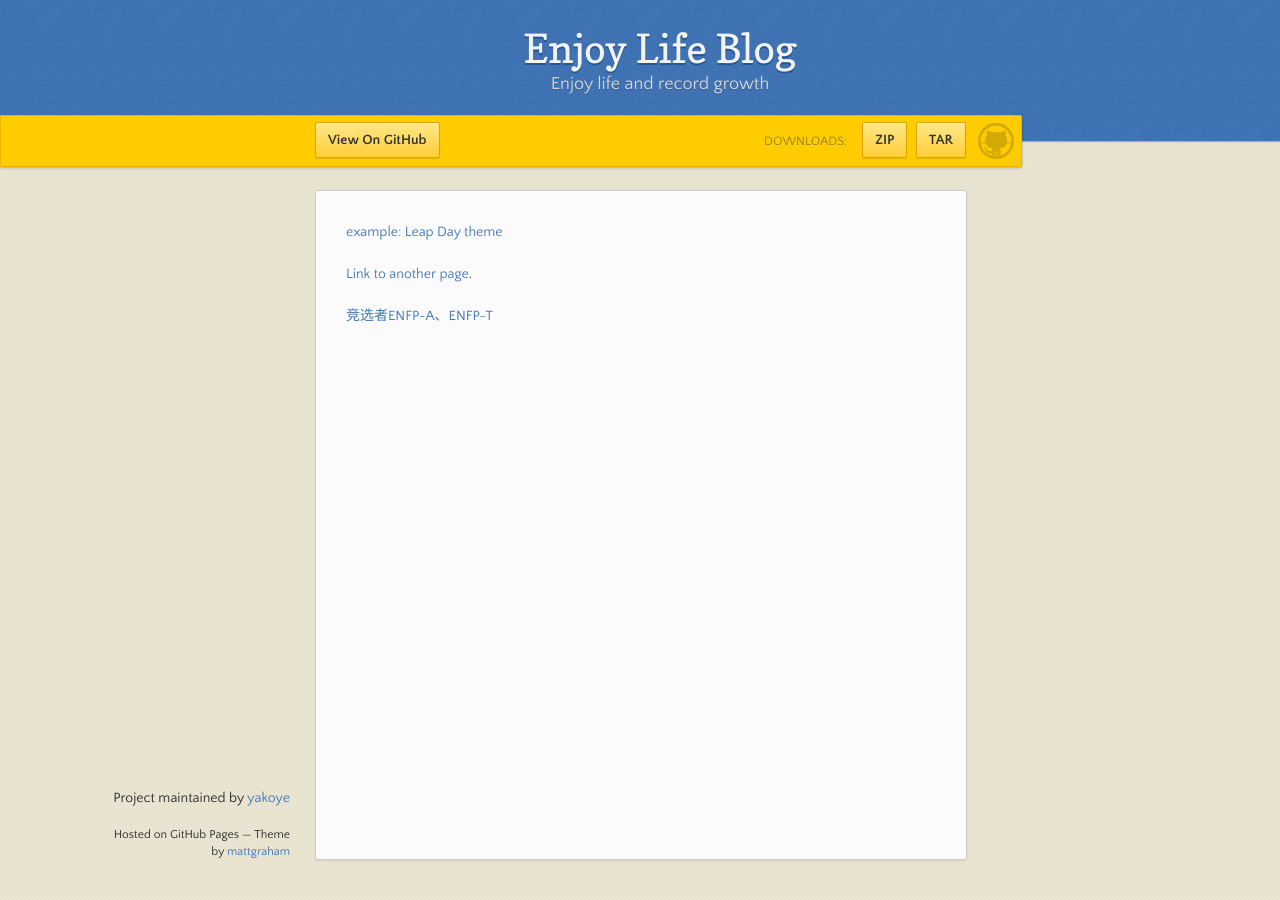
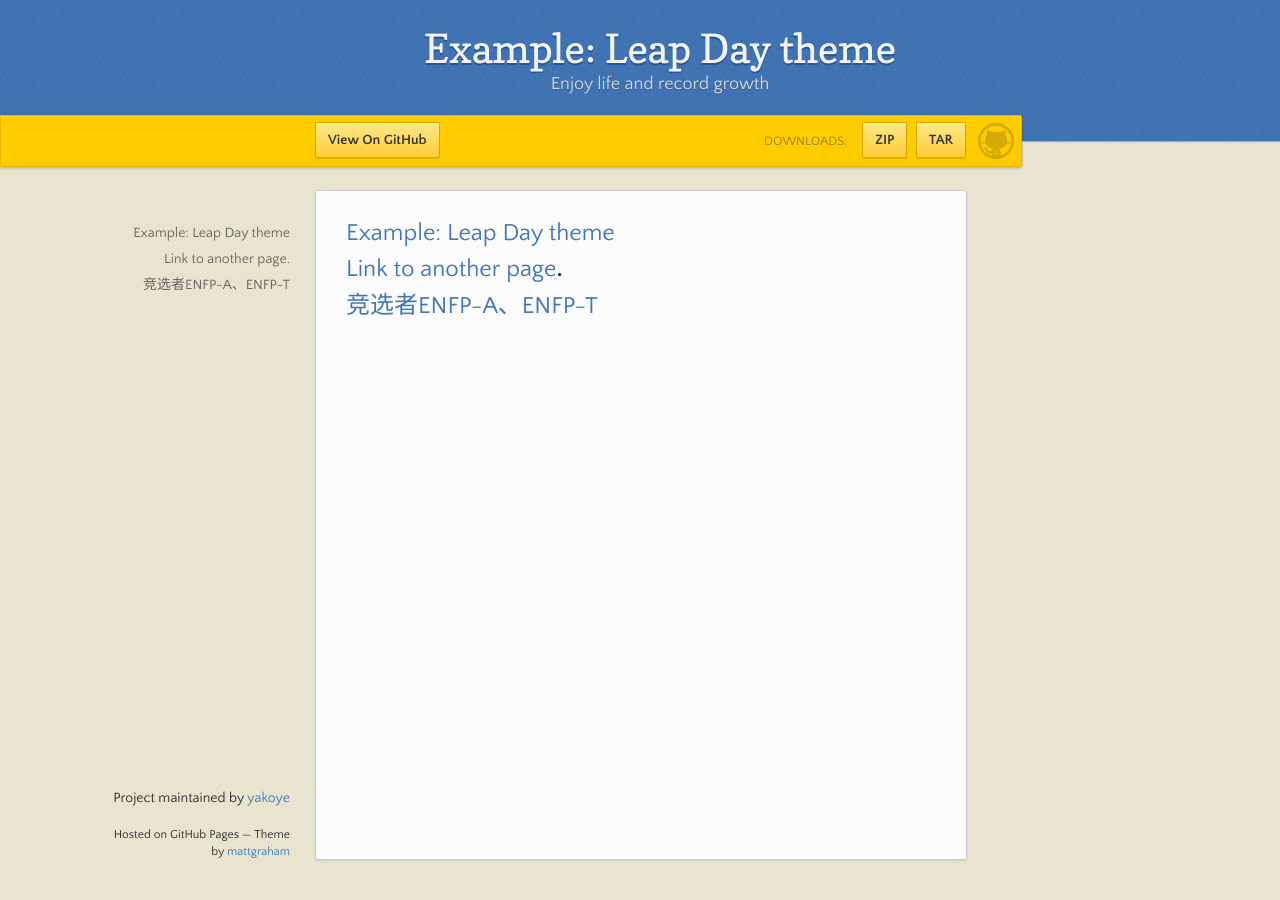
Before and after one commit to yakoye/enjoylife.github.io, a Jekyll site: the page built from index.md, in a window 1280 px wide. Built offline with Jekyll 4.4.1, drawn with Linux system fonts in a browser that asks for light colours; our own code applies the rules of GitHub Pages for plain Markdown files.

Commit message:
update file

```diff
--- a/index.md
+++ b/index.md
@@ -2,8 +2,8 @@
 layout: default
 ---
 
-[example: Leap Day theme](https://pages-themes.github.io/leap-day/)
+## [Example: Leap Day theme](https://pages-themes.github.io/leap-day/)
 
-[Link to another page](./docs/another-page.html).
+## [Link to another page](./docs/another-page.html).
 
-[竞选者ENFP-A、ENFP-T](./docs/竞选者ENFP-A、ENFP-T.md)
+## [竞选者ENFP-A、ENFP-T](./docs/竞选者ENFP-A、ENFP-T.md)
```
